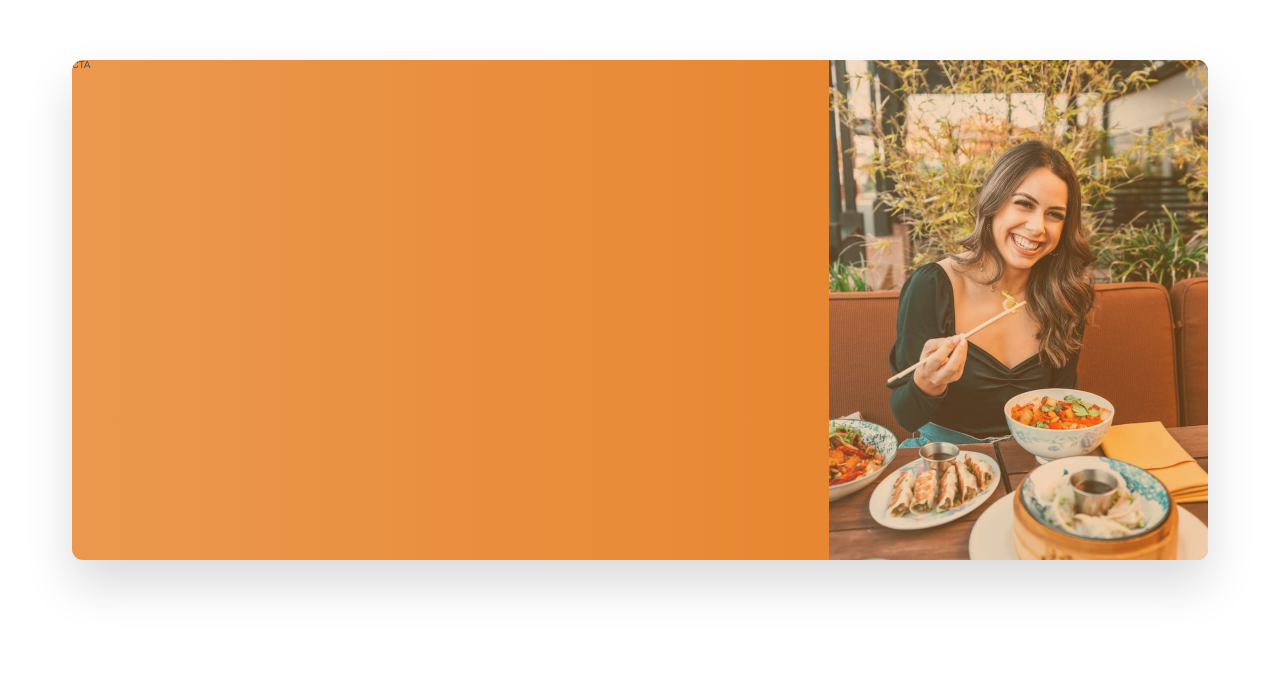
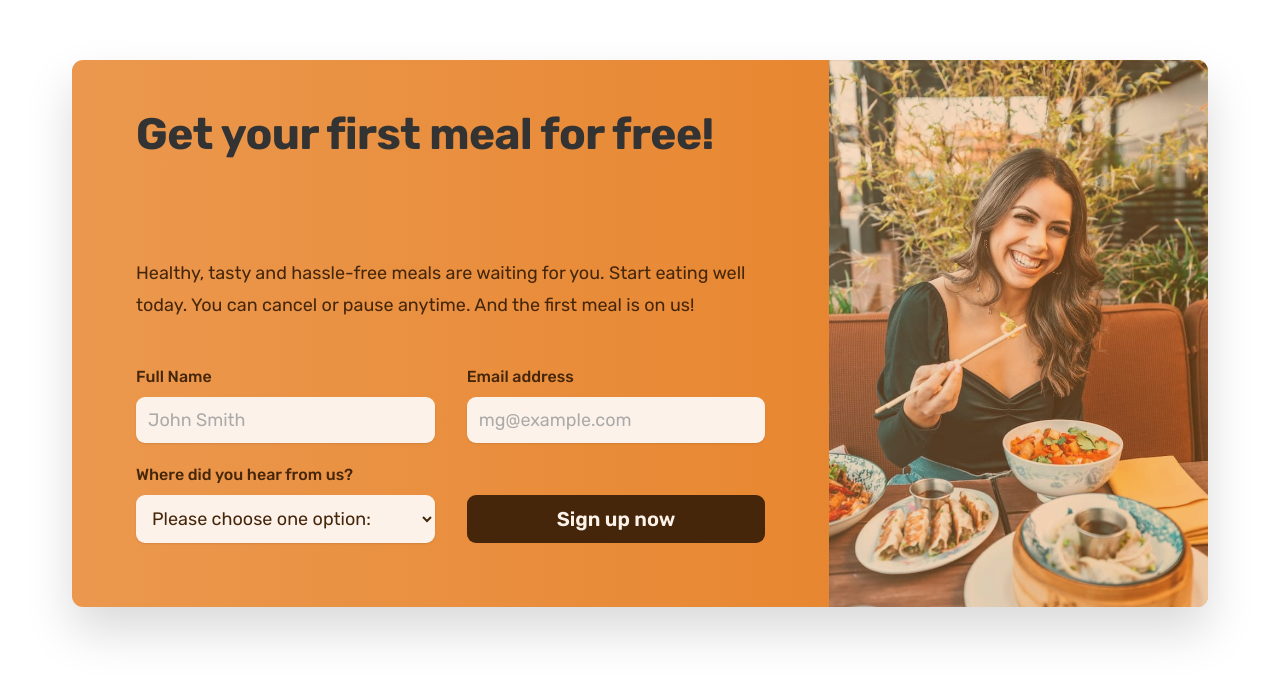
Before and after one commit to krostan/HTML-CSS-test, a plain HTML site: page Omnifood/index.html in a window 1280 px wide. Shown: the part 6184-6863 px from the top of the page. Before the commit the page ends 6840 px from the top, so only its background shows below. Drawn offline with nearby package versions, Linux system fonts and the light colour scheme.

Commit message:
12/31 first commit

```diff
--- a/Omnifood/css/general.css
+++ b/Omnifood/css/general.css
@@ -29,7 +29,9 @@ Paragrph default: 1.6
 #fdf2e9
 #fae5d3
 
-- Shades:#cf711f
+- Shades:
+#cf711f
+#45260a
 - Accents:
 - Greys
 
@@ -154,6 +156,7 @@ body {
   letter-spacing: 0.75px;
 }
 
+.btn,
 .btn:link,
 .btn:visited {
   display: inline-block;
@@ -163,6 +166,11 @@ body {
   text-decoration: none;
   padding: 1.6rem 3.2rem;
   border-radius: 9px;
+
+  /* Only necessary for .btn */
+  border: none;
+  cursor: pointer;
+  font-family: inherit;
 
   /* 產生動畫效果
   因為 要同時設置背景顏色和文字顏色的動畫
@@ -218,6 +226,17 @@ body {
   box-shadow: inset 0 0 0 3px #fff;
 }
 
+.btn--form {
+  background-color: #45260a;
+  color: #fdf2e9;
+  align-self: end;
+  padding: 1.2rem;
+}
+
+.btn--form:hover {
+  background-color: #fff;
+  color: #555;
+}
 .link:link,
 .link:visited {
   display: inline-block;
@@ -261,6 +280,13 @@ body {
   color: #e67e22;
 }
 
+*:focus {
+  outline: none;
+  /* outline: 4px dotted #e67e22; */
+  /* outline-offset: 8px; */
+  box-shadow: 0 0 0 0.8rem rgba(230, 125, 34, 0.5);
+}
+
 /* HELPER/SETTINGS CLASSES
 help類別 */
 .margin-right-sm {
--- a/Omnifood/css/style.css
+++ b/Omnifood/css/style.css
@@ -479,12 +479,29 @@
   border-radius: 11px;
   background-image: linear-gradient(90deg, #eb984e, #e67e22);
   overflow: hidden;
+}
 
-  /* temp */
-  height: 50rem;
+.cta-text-box {
+  padding: 4.8rem 6.4rem 6.4rem 6.4rem;
+  color: #45260a;
 }
-.cta-text-box {
+
+.cta .headering-secondary {
+  /* 也可以使用color:inherit
+  因為cta-text-box是這個.cta .headering-secondary
+  的父元素
+  所以在這裡把color:inherit
+  它會自動繼承那個顏色*/
+  color: #45260a;
+  margin-bottom: 3.2rem;
 }
+
+.cta-text {
+  font-size: 1.8rem;
+  line-height: 1.8;
+  margin-bottom: 4.8rem;
+}
+
 .cta-img-box {
   background-image: linear-gradient(
       90deg,
@@ -495,3 +512,43 @@
   background-size: cover;
   background-position: center;
 }
+
+.cta-form {
+  display: grid;
+  grid-template-columns: 1fr 1fr;
+  column-gap: 3.2rem;
+  row-gap: 2.4rem;
+}
+
+.cta-form label {
+  display: block;
+  font-size: 1.6rem;
+  font-weight: 500;
+  margin-bottom: 1.2rem;
+}
+
+.cta-form input,
+.cta-form select {
+  width: 100%;
+  padding: 1.2rem;
+  font-size: 1.8rem;
+  /* inherit 意思是
+  繼承這個例子中相關的父元素字體 */
+  font-family: inherit;
+  color: inherit;
+  border: none;
+  background-color: #fdf2e9;
+  border-radius: 9px;
+  box-shadow: 0 1px 2px rgba(0, 0, 0, 0.1);
+}
+
+/* placeholder字體的顏色 */
+.cta-form input::placeholder {
+  color: #aaa;
+}
+
+.cta *:focus {
+  outline: none;
+
+  box-shadow: 0 0 0 0.8rem rgba(253, 242, 233, 0.5);
+}
--- a/Omnifood/index.html
+++ b/Omnifood/index.html
@@ -564,7 +564,50 @@
       <section class="section-cta">
         <div class="container">
           <div class="cta">
-            <div class="cta-text-box">CTA</div>
+            <div class="cta-text-box">
+              <h2 class="heading-secondary">Get your first meal for free!</h2>
+              <p class="cta-text">
+                Healthy, tasty and hassle-free meals are waiting for you. Start
+                eating well today. You can cancel or pause anytime. And the
+                first meal is on us!
+              </p>
+
+              <form action="" class="cta-form">
+                <div>
+                  <label for="full name">Full Name</label>
+                  <input
+                    type="text"
+                    placeholder="John Smith"
+                    id="full name"
+                    required
+                  />
+                </div>
+
+                <div>
+                  <label for="email">Email address</label>
+                  <input
+                    type="email"
+                    placeholder="mg@example.com"
+                    id="email"
+                    required
+                  />
+                </div>
+
+                <div>
+                  <label for="select-where">Where did you hear from us?</label>
+                  <select id="select-where" required>
+                    <option value="">Please choose one option:</option>
+                    <option value="friend">Friends and family</option>
+                    <option value="youtube">Youtube video</option>
+                    <option value="podcast">Podcast</option>
+                    <option value="ad">Facebook ad</option>
+                    <option value="Others">Others</option>
+                  </select>
+                </div>
+
+                <button class="btn btn--form">Sign up now</button>
+              </form>
+            </div>
             <div
               class="cta-img-box"
               role="img"
```
